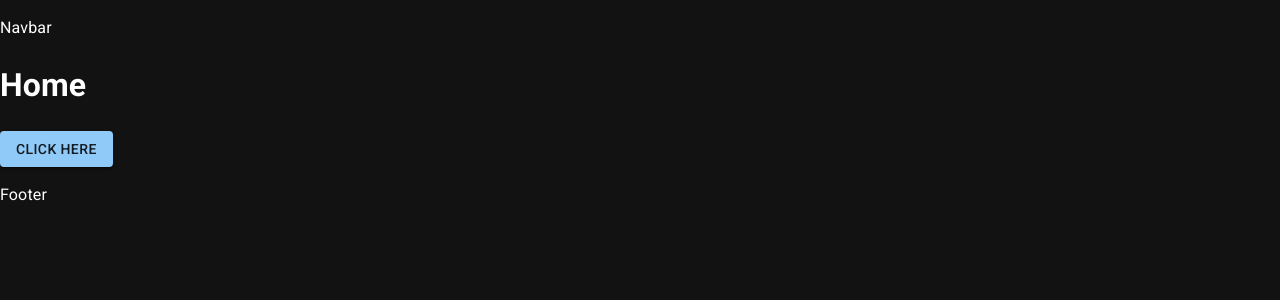
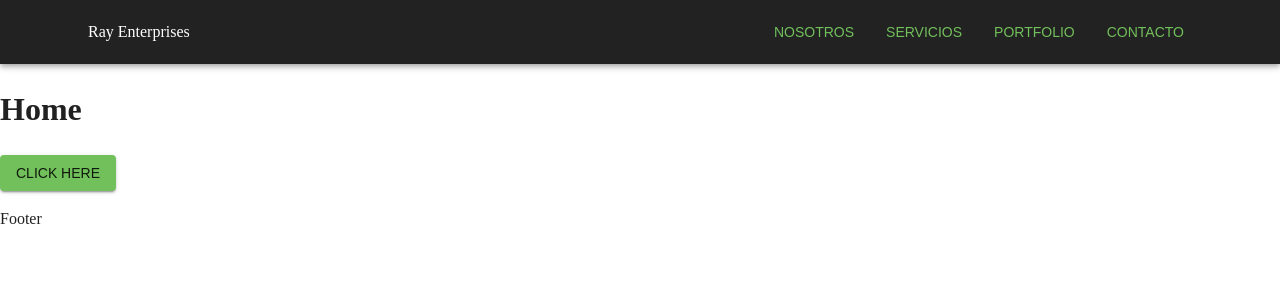
Before and after one commit to criptorockstar/ray-enterpises, a Next.js app: page / in a window 1280 px wide. Shown: the top 300 px of the page. Built offline with nearby package versions, Linux system fonts and the light colour scheme.

Commit message:
[update] implementing carousel

```diff
--- a/src/common/theme/theme.js
+++ b/src/common/theme/theme.js
@@ -14,6 +14,19 @@ const roboto = Roboto({
 
 export const theme = createTheme({
   palette: {
-    mode: "dark",
+    mode: "light",
+    primary: {
+      main: "#72c05b",
+    },
+    secondary: {
+      main: "#222222",
+    },
+  },
+  typography: {
+    fontFamily: roboto,
+    fontWeightLight: 300,
+    fontWeightRegular: 400,
+    fontWeightMedium: 500,
+    fontWeightBold: 700,
   },
 });
--- a/src/components/NavBar/NavBar.jsx
+++ b/src/components/NavBar/NavBar.jsx
@@ -1,8 +1,32 @@
+import {
+  AppBar,
+  Toolbar,
+  Stack,
+  Container,
+  Button,
+  Typography,
+} from "@mui/material";
+import styles from "./navbar.module.scss";
+
 export default function NavbarComponent() {
   return (
     <>
-      <p>Navbar</p>
-      <p></p>
+      <AppBar position="static" color="secondary">
+        <Container>
+          <Toolbar>
+            <Typography variant="h8" component="div" sx={{ flexGrow: 1 }}>
+              Ray Enterprises
+            </Typography>
+
+            <Stack direction="row" spacing={2}>
+              <Button className={styles.navitem}>Nosotros</Button>
+              <Button className={styles.navitem}>Servicios</Button>
+              <Button className={styles.navitem}>Portfolio</Button>
+              <Button className={styles.navitem}>Contacto</Button>
+            </Stack>
+          </Toolbar>
+        </Container>
+      </AppBar>
     </>
   );
 }
--- /dev/null
+++ b/src/components/NavBar/navbar.module.scss
@@ -0,0 +1,4 @@
+.navitem {
+  text-transform: Capitalize;
+  color: white;
+}
```
Also changed, not shown: src/app/contacto/page.jsx (deleted, +0 -13 lines), src/app/nosotros/page.jsx (deleted, +0 -13 lines), src/app/portfolio/page.jsx (deleted, +0 -13 lines), src/app/servicios/page.jsx (deleted, +0 -13 lines).
